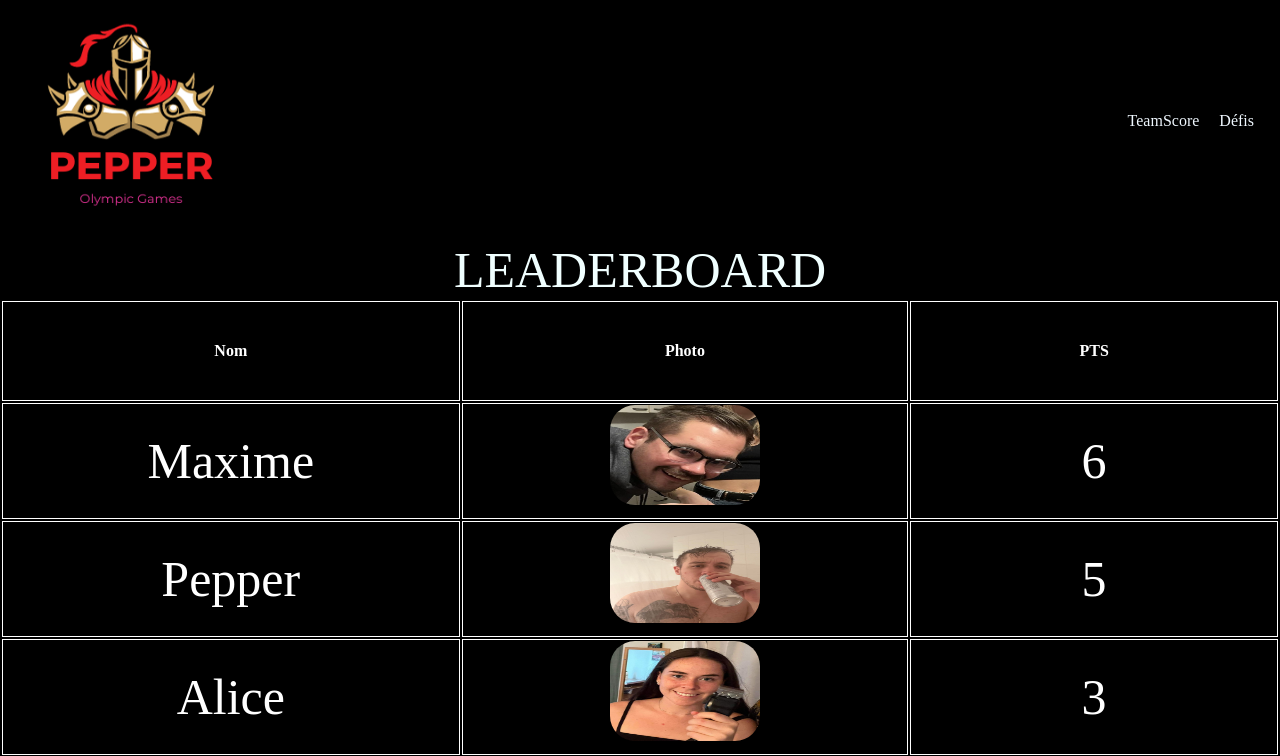
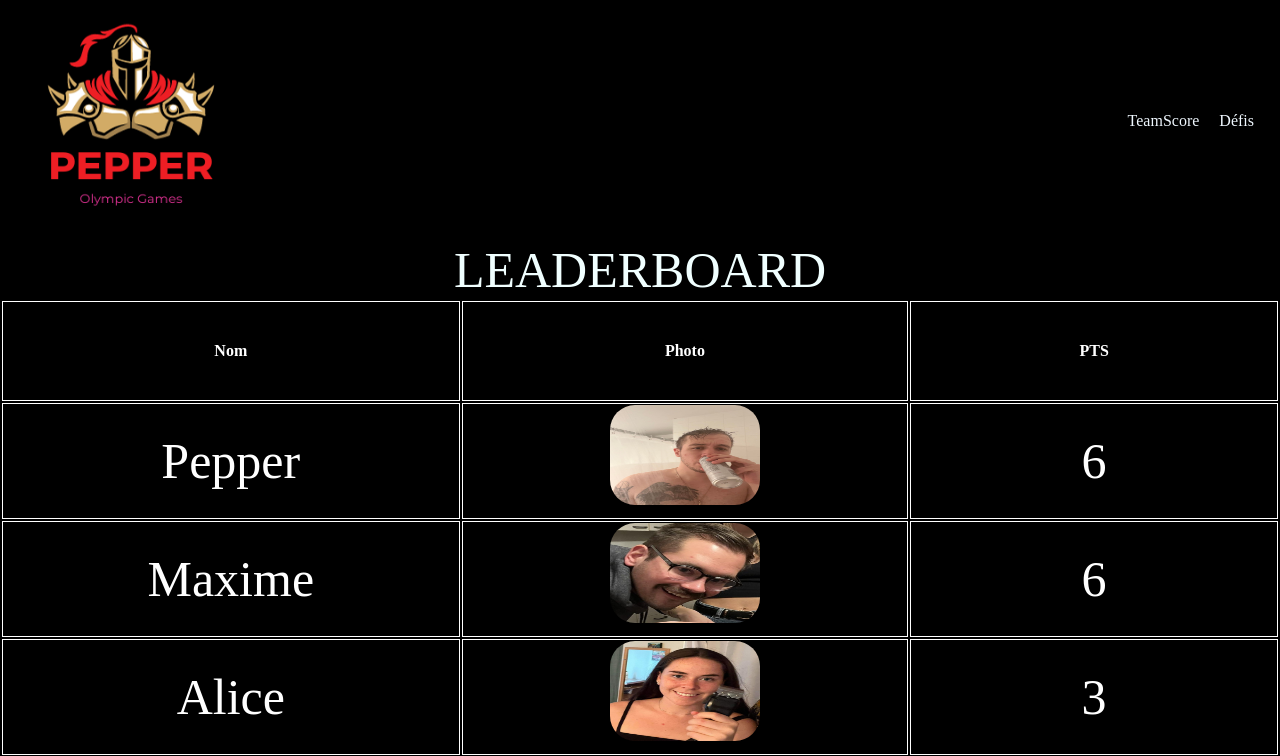
Before and after one commit to Dplayerz/WebAppChalet, a React (Vite) app: page / in a window 1280 px wide. Shown: the top 756 px of the page. Built offline with nearby package versions, Linux system fonts and the light colour scheme.

Commit message:
Update Leader.tsx

```diff
--- a/src/Leader.tsx
+++ b/src/Leader.tsx
@@ -57,7 +57,7 @@ function BugX(){
 }
 
 const data = [
-  { Nom: "Pepper", Photo: <Photo />, PTS: 5 },
+  { Nom: "Pepper", Photo: <Photo />, PTS: 6 },
   { Nom: "Alice", Photo: <AliceArr />, PTS: 3 },
   { Nom: "Maxime", Photo: <MaxArr />, PTS: 6 },
   { Nom: "Steve", Photo: <SteveArr />, PTS: 1 },
```
